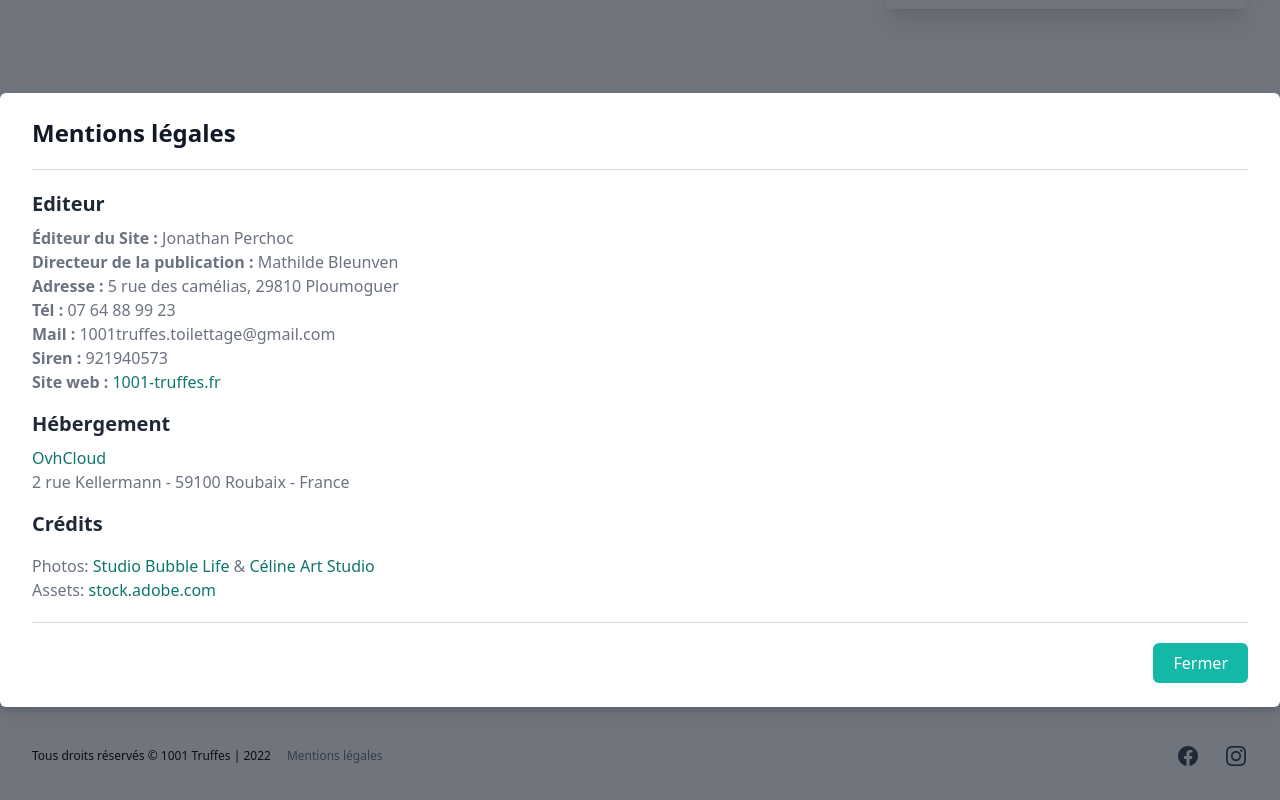
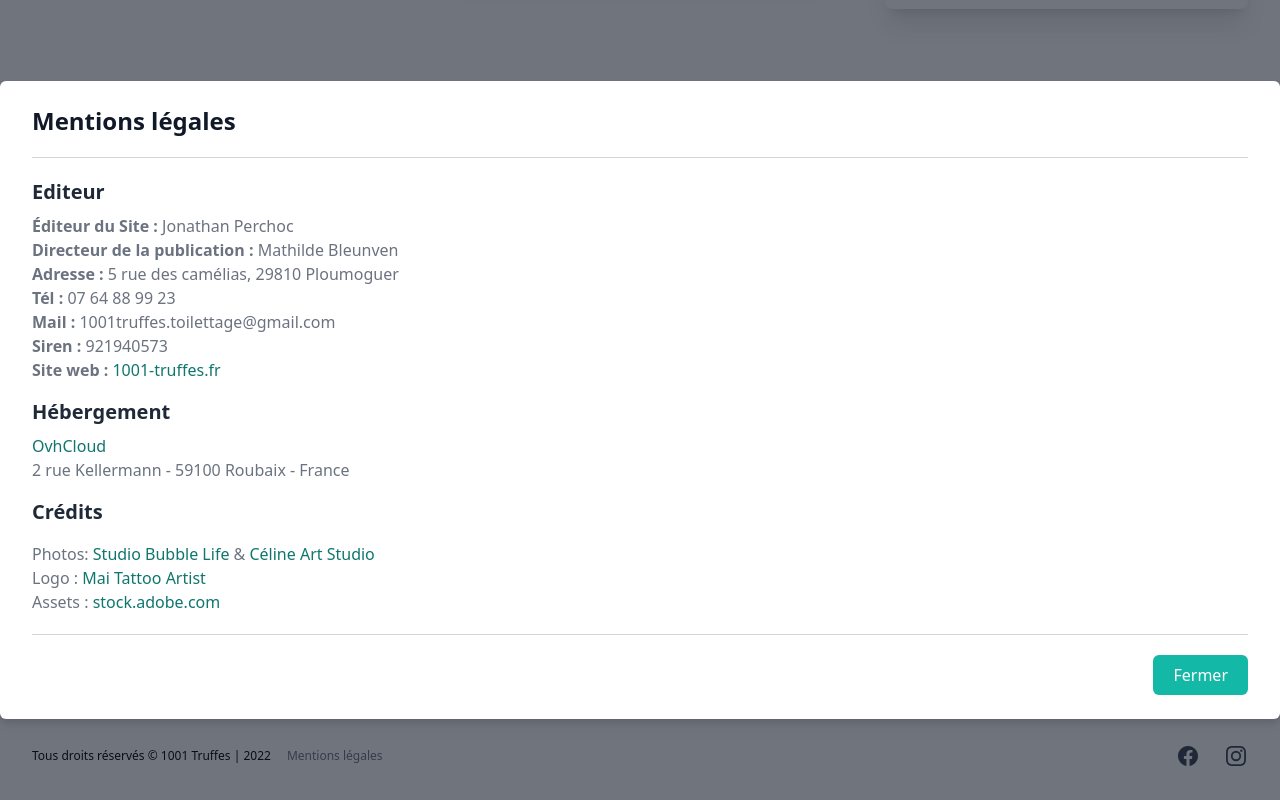
Before and after one commit to jperchoc/1001truffes, a React (Vite) app: page / in a window 1280 px wide. Both pictures are taken after a click on the button "Mentions légales". Shown: the part 3787-4587 px from the top of the page. Built offline with nearby package versions, Linux system fonts and the light colour scheme.

Commit message:
add logo source

```diff
--- a/src/components/Legal.jsx
+++ b/src/components/Legal.jsx
@@ -31,7 +31,8 @@
                         <li>
                             Photos: <a className="text-teal-700" href="https://www.facebook.com/BubbleLifePhoto" target="_blank">Studio Bubble Life</a> & <a className="text-teal-700" href="https://www.facebook.com/celineartstudio" target="_blank">Céline Art Studio</a>
                         </li>
-                        <li>Assets: <a className="text-teal-700" href="https://stock.adobe.com/" target="_blank">stock.adobe.com</a></li>
+                        <li>Logo : <a className="text-teal-700" href="https://www.instagram.com/tattooby_mai" target="_blank">Mai Tattoo Artist</a></li>
+                        <li>Assets : <a className="text-teal-700" href="https://stock.adobe.com/" target="_blank">stock.adobe.com</a></li>
                     </ul>
                 </p>
 
```
